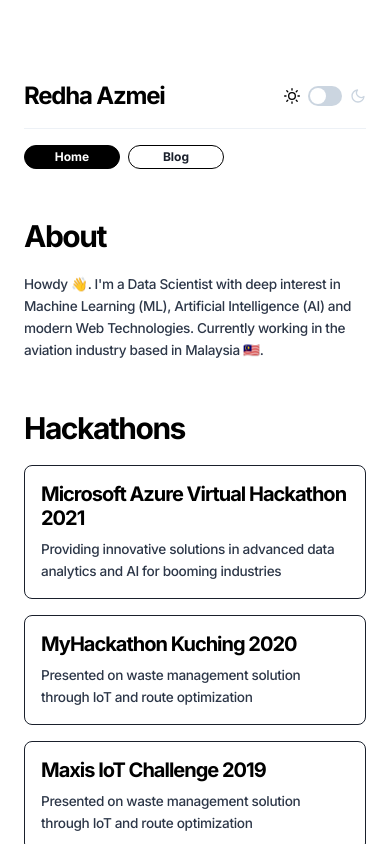
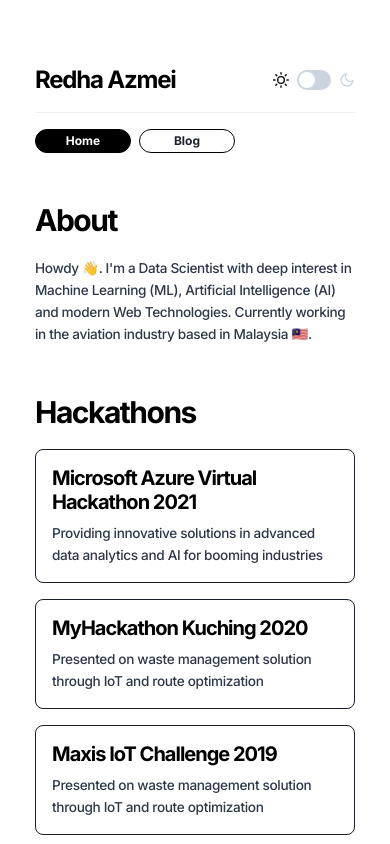
Before and after one commit to redhaazmei/redha.dev, a Next.js app: page / in a window 390 px wide. Shown: the top 844 px of the page. Built offline with nearby package versions, Linux system fonts and the light colour scheme.

Commit message:
Modify breakpoints

```diff
--- a/components/Layout.jsx
+++ b/components/Layout.jsx
@@ -6,7 +6,7 @@
   return (
     <>
       <Flex alignItems={"center"} justifyContent={"center"}>
-        <Flex direction={"column"} maxW={"2xl"} w={"100%"} mt={"20"} mx={"6"}>
+        <Flex direction={"column"} maxW={"2xl"} w={["xs", "md", "xl", "2xl"]} mt={"16"} mx={"6"}>
           <Navbar />
           {children}
           <Footer />
```
